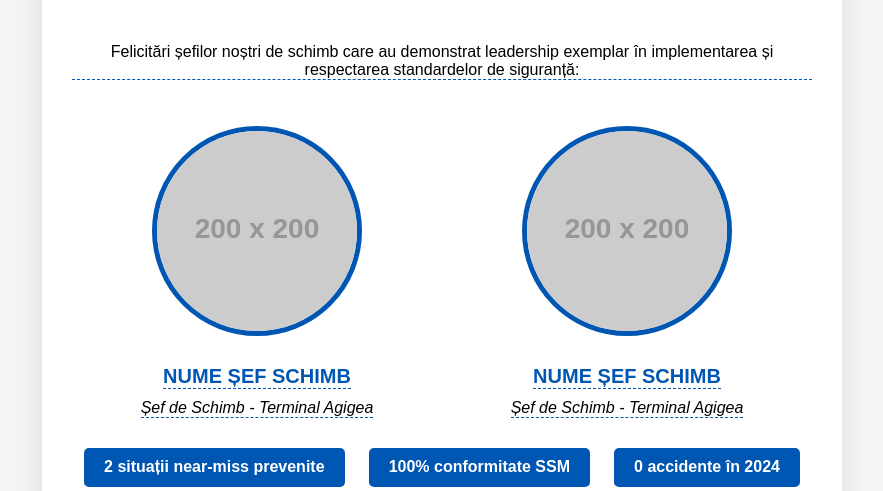
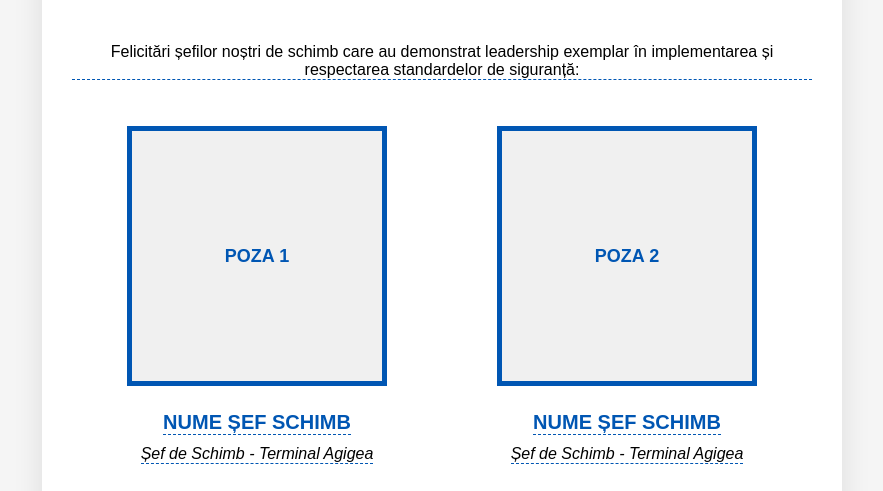
Before and after one commit to ahtamon01/Sistem-raportare, a plain HTML site: page index.html in a window 1280 px wide. Shown: the part 279-770 px from the top of the page, without its empty margins (198-1081 px from the left). Drawn offline with Linux system fonts and the light colour scheme; placeholder pictures from the web are drawn by us.

Commit message:
Update index.html

```diff
--- a/index.html
+++ b/index.html
@@ -89,16 +89,25 @@
 
         .recipient {
             width: 40%;
+            display: flex;
+            flex-direction: column;
+            align-items: center;
         }
 
         .recipient-img {
-            width: 200px;
-            height: 200px;
-            border-radius: 50%;
+            width: 250px;
+            height: 250px;
             object-fit: cover;
             border: 5px solid #0056b3;
             margin-bottom: 15px;
             cursor: pointer;
+            background-color: #f0f0f0;
+            display: flex;
+            align-items: center;
+            justify-content: center;
+            color: #0056b3;
+            font-weight: bold;
+            font-size: 18px;
         }
 
         .recipient-name {
@@ -193,13 +202,13 @@
 
             <div class="recipients">
                 <div class="recipient">
-                    <img src="https://via.placeholder.com/200x200?text=POZA+1" alt="Poza 1" class="recipient-img" id="photo1">
+                    <div class="recipient-img" id="photo1">POZA 1</div>
                     <div class="recipient-name" contenteditable="true">NUME ȘEF SCHIMB</div>
                     <div class="recipient-position" contenteditable="true">Șef de Schimb - Terminal Agigea</div>
                 </div>
 
                 <div class="recipient">
-                    <img src="https://via.placeholder.com/200x200?text=POZA+2" alt="Poza 2" class="recipient-img" id="photo2">
+                    <div class="recipient-img" id="photo2">POZA 2</div>
                     <div class="recipient-name" contenteditable="true">NUME ȘEF SCHIMB</div>
                     <div class="recipient-position" contenteditable="true">Șef de Schimb - Terminal Agigea</div>
                 </div>
@@ -238,7 +247,11 @@
                 const file = e.target.files[0];
                 const reader = new FileReader();
                 reader.onload = event => {
-                    document.getElementById(`photo${personNumber}`).src = event.target.result;
+                    const photoDiv = document.getElementById(`photo${personNumber}`);
+                    photoDiv.innerHTML = '';
+                    photoDiv.style.backgroundImage = `url(${event.target.result})`;
+                    photoDiv.style.backgroundSize = 'cover';
+                    photoDiv.style.backgroundPosition = 'center';
                 };
                 reader.readAsDataURL(file);
             };
```
